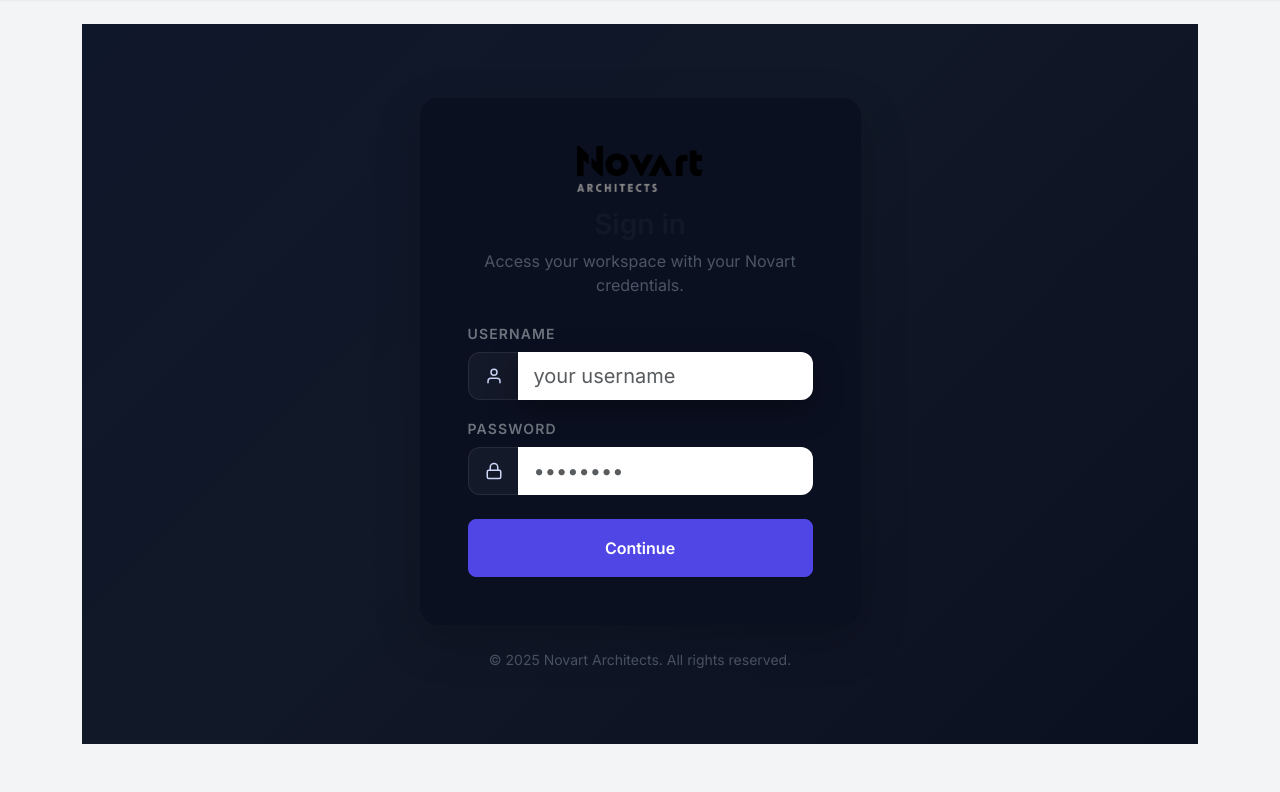
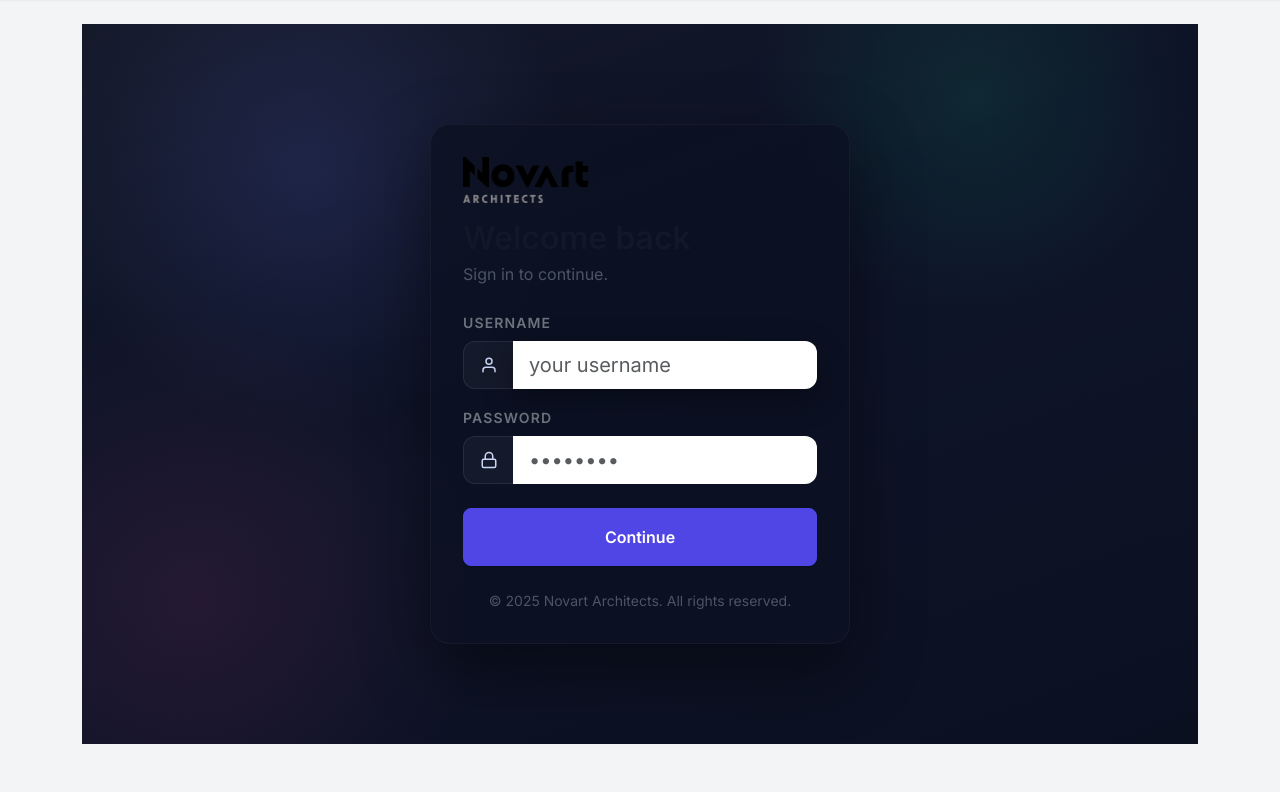
Before and after one commit to itzpraveen/novart, a Django app: page /accounts/login/ in a window 1280 px wide. Shown: the part 77-869 px from the top of the page. Run offline with Django 5.2, Linux system fonts and the light colour scheme; some libraries are stand-ins or nearby versions.

Commit message:
Refine login hero with darker gradient and compact panel

```diff
--- a/static/css/style.css
+++ b/static/css/style.css
@@ -197,9 +197,35 @@ a:hover {
 /* Auth page */
 .auth-wrapper {
     min-height: calc(100vh - 80px);
-    background: linear-gradient(135deg, #0f172a 0%, #111827 45%, #0b1021 100%);
     display: flex;
     align-items: center;
+    background: radial-gradient(circle at 20% 20%, rgba(104, 117, 245, 0.15), transparent 25%),
+                radial-gradient(circle at 80% 10%, rgba(16, 185, 129, 0.12), transparent 20%),
+                radial-gradient(circle at 10% 80%, rgba(236, 72, 153, 0.10), transparent 25%),
+                linear-gradient(160deg, #0b1021 0%, #0e1428 50%, #0b1021 100%);
+}
+
+.auth-overlay {
+    position: absolute;
+    inset: 0;
+    background: linear-gradient(160deg, rgba(255, 255, 255, 0.04) 0%, rgba(255, 255, 255, 0) 40%);
+    pointer-events: none;
+}
+
+.modern-auth .container {
+    position: relative;
+    z-index: 2;
+}
+
+.auth-panel {
+    width: 100%;
+    max-width: 420px;
+    margin: 0 auto;
+    border-radius: 20px;
+    padding: 32px;
+    background: rgba(12, 17, 34, 0.8);
+    box-shadow: 0 25px 70px rgba(0, 0, 0, 0.45);
+    border: 1px solid rgba(255, 255, 255, 0.04);
 }
 
 .auth-hero {
--- a/templates/portal/login.html
+++ b/templates/portal/login.html
@@ -2,16 +2,14 @@
 {% load static widget_tweaks %}
 
 {% block content %}
-<div class="auth-wrapper sleek-auth">
-    <div class="container py-5">
-        <div class="row justify-content-center">
-            <div class="col-md-6 col-lg-5">
-                <div class="card auth-card border-0 shadow-lg">
-                    <div class="card-body p-4 p-md-5">
-                        <div class="text-center mb-4">
+<div class="auth-wrapper sleek-auth modern-auth">
+    <div class="auth-overlay"></div>
+    <div class="container h-100 d-flex align-items-center justify-content-center">
+        <div class="auth-panel">
+            <div class="auth-header mb-4">
                 <img src="{% static 'img/novart.png' %}" alt="Novart Architects" class="auth-logo mb-3">
-                            <h3 class="fw-semibold mb-2">Sign in</h3>
-                            <p class="text-muted mb-0">Access your workspace with your Novart credentials.</p>
+                <h2 class="fw-semibold mb-1">Welcome back</h2>
+                <p class="text-muted mb-0">Sign in to continue.</p>
             </div>
 
             <form method="post" novalidate class="auth-form">
@@ -74,8 +72,6 @@
                     Continue
                 </button>
             </form>
-                    </div>
-                </div>
 
             <div class="text-center mt-4 text-muted small">
                 &copy; {% now "Y" %} Novart Architects. All rights reserved.
@@ -83,5 +79,4 @@
         </div>
     </div>
 </div>
-</div>
 {% endblock %}
```
Lines whose indentation alone changed are shown as unchanged.
